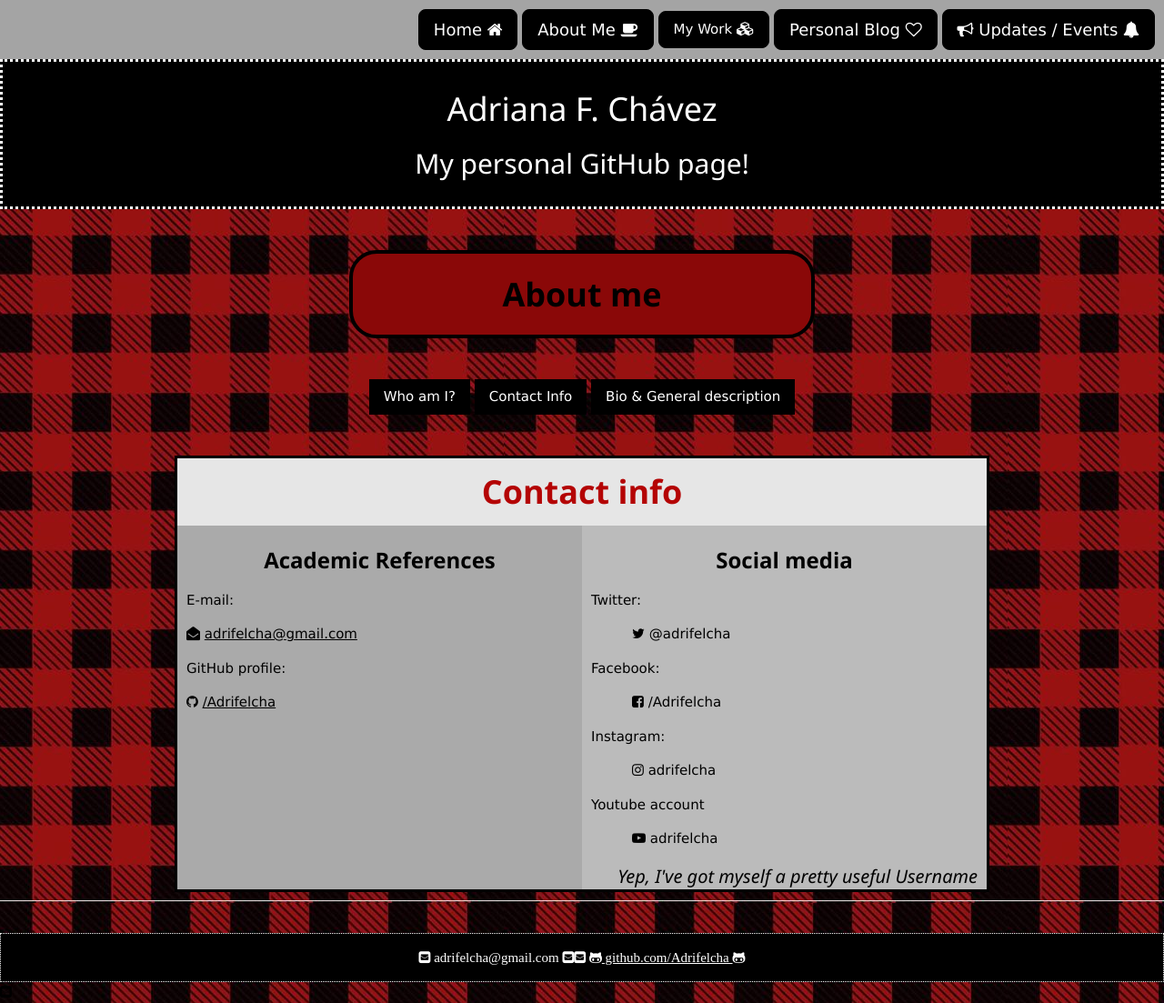
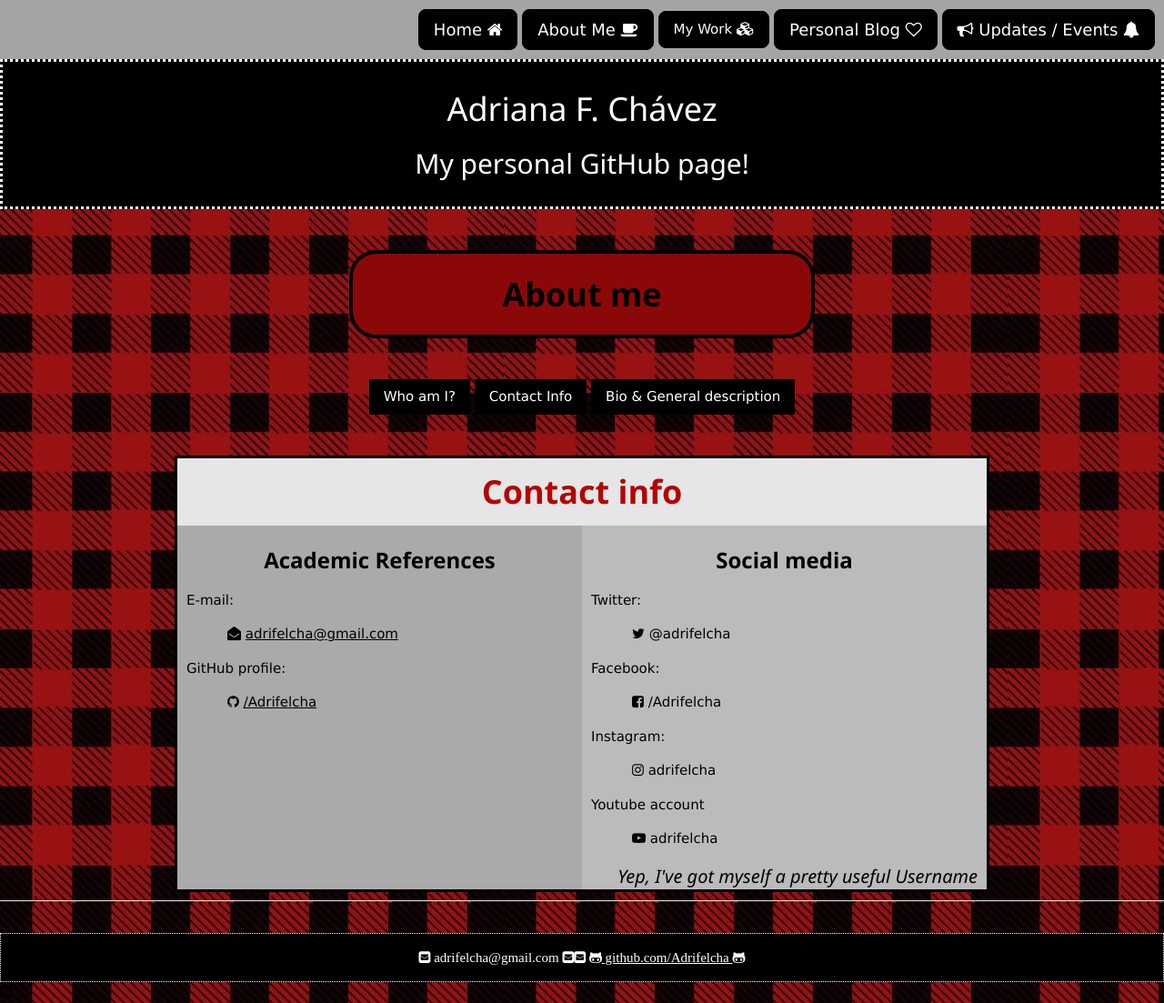
Before and after one commit to Adrifelcha/Adrifelcha-github.io, a Jekyll site: the page built from about/contact.html, in a window 1280 px wide. Shown: the whole page at 91% size. Built offline with Jekyll 4.4.1, drawn with Linux system fonts in a browser that asks for light colours.

Commit message:
Update contact.html

```diff
--- a/about/contact.html
+++ b/about/contact.html
@@ -24,9 +24,9 @@ title: About me
   			<div class="column" style="background-color:#aaa; height:400px;">
 				<h3 style="text-align:center;"><b>Academic References</b></h3>
     				<p>E-mail:</p>
-				<i class="fa fa-envelope-open" aria-hidden="true"></i> <a class='link' href="adrifelcha@gmail.com">adrifelcha@gmail.com</a>
+				<p style="padding-left:3em;"><i class="fa fa-envelope-open" aria-hidden="true"></i> <a class='link' href="adrifelcha@gmail.com">adrifelcha@gmail.com</a></p>
 				<p>GitHub profile:</p>
-				<i class="fa fa-github"></i> <a class= 'link' href="https://github.com/Adrifelcha">/Adrifelcha</a>
+				<p style="padding-left:3em;"><i class="fa fa-github"></i> <a class= 'link' href="https://github.com/Adrifelcha">/Adrifelcha</a></p>
 
 
 
```
